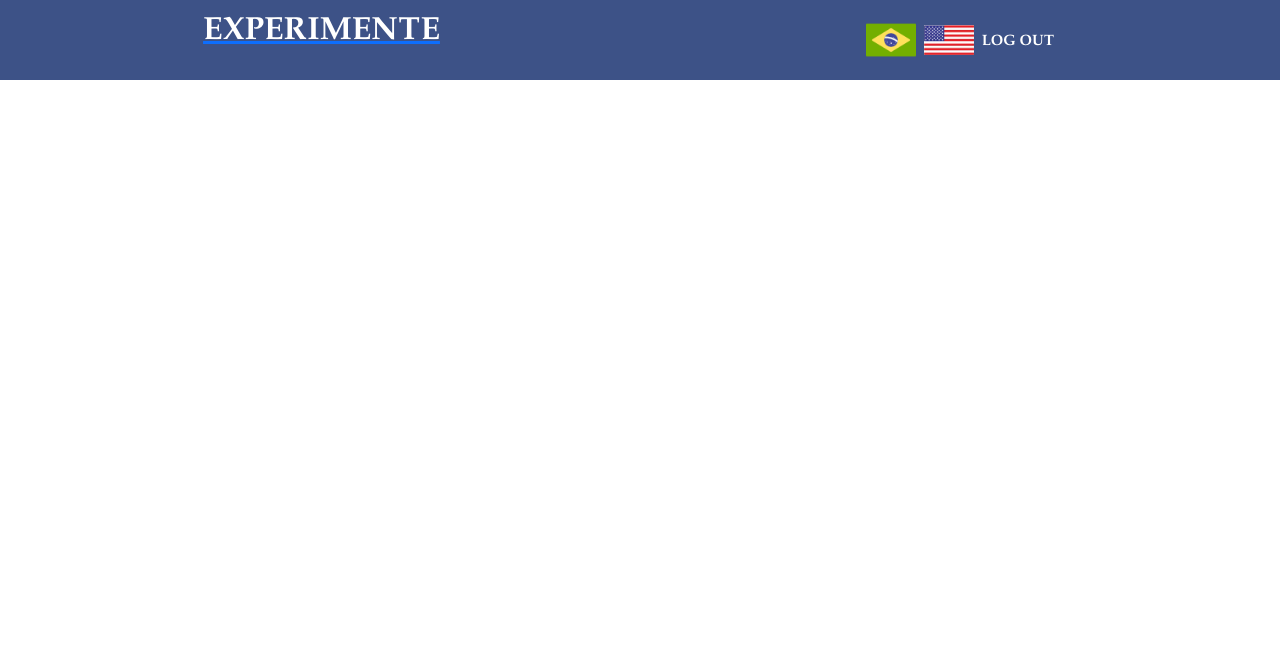
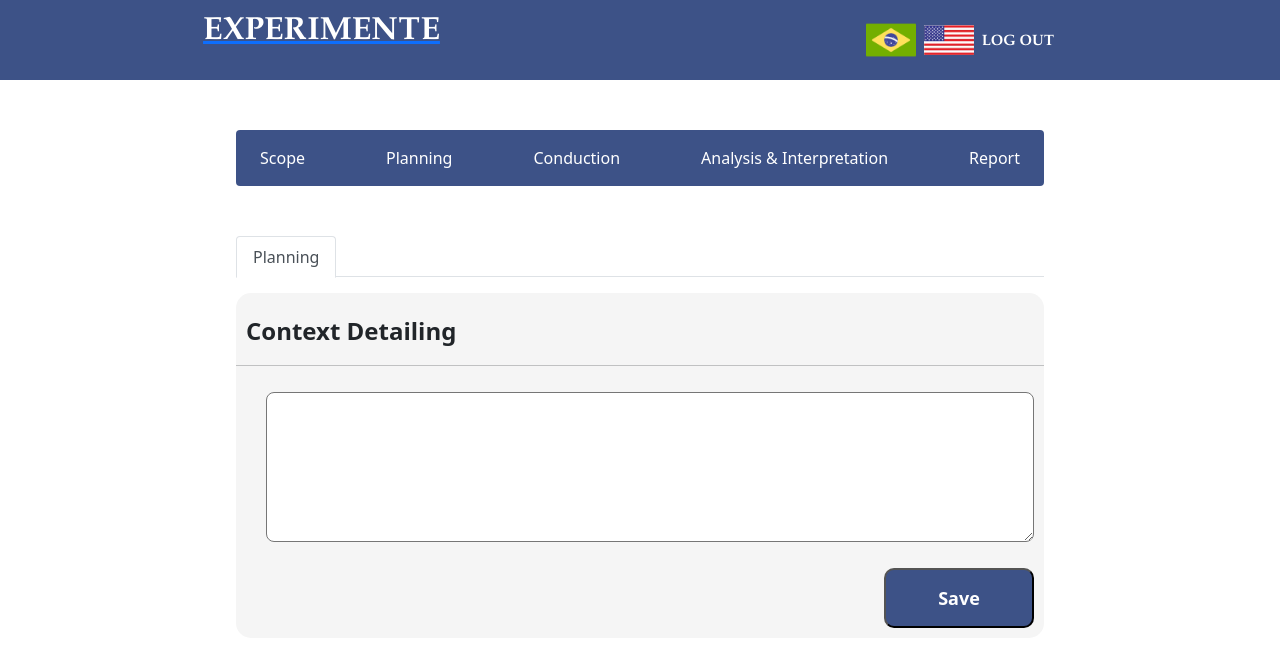
Before and after one commit to kamillatenorio/HCI-Project, a React (Create React App) app: page /planning in a window 1280 px wide. Shown: the top 666 px of the page. Built offline with nearby package versions, Linux system fonts and the light colour scheme.

Commit message:
Adding planning code in the "Planning" component

```diff
--- a/src/views/experimentPhases/Planning.jsx
+++ b/src/views/experimentPhases/Planning.jsx
@@ -1,12 +1,30 @@
 import React, { Component } from 'react';
 import  '../../App.css';
+import NavBarExp from '../../components/NavBarExp';
+import { Tabs, Tab } from 'react-bootstrap';
 
 class Planning extends Component {
   render() {
     return (
-      <div className="content">
+      <div>
+        <NavBarExp/>
+        <div class="container" style={{ maxWidth: '65%' }}>
+          <Tabs id="uncontrolled-tab-example2" className="mb-3">
+            <Tab eventKey="planning" title="Planning">
+                  <div className="experimentDiv">
 
-    </div>
+                    <p className="experimentTitle">Context Detailing</p>
+                    <hr class="dotted experimentDot"></hr>
+                    <textarea name="quality" id="quality" className="experimentTextArea" rows='6' />
+
+                    <br />
+
+                    <button className="blue_button saveButton">Save</button>
+                  </div>
+            </Tab>
+          </Tabs>
+        </div>
+      </div>
     )
   }
 }
```
